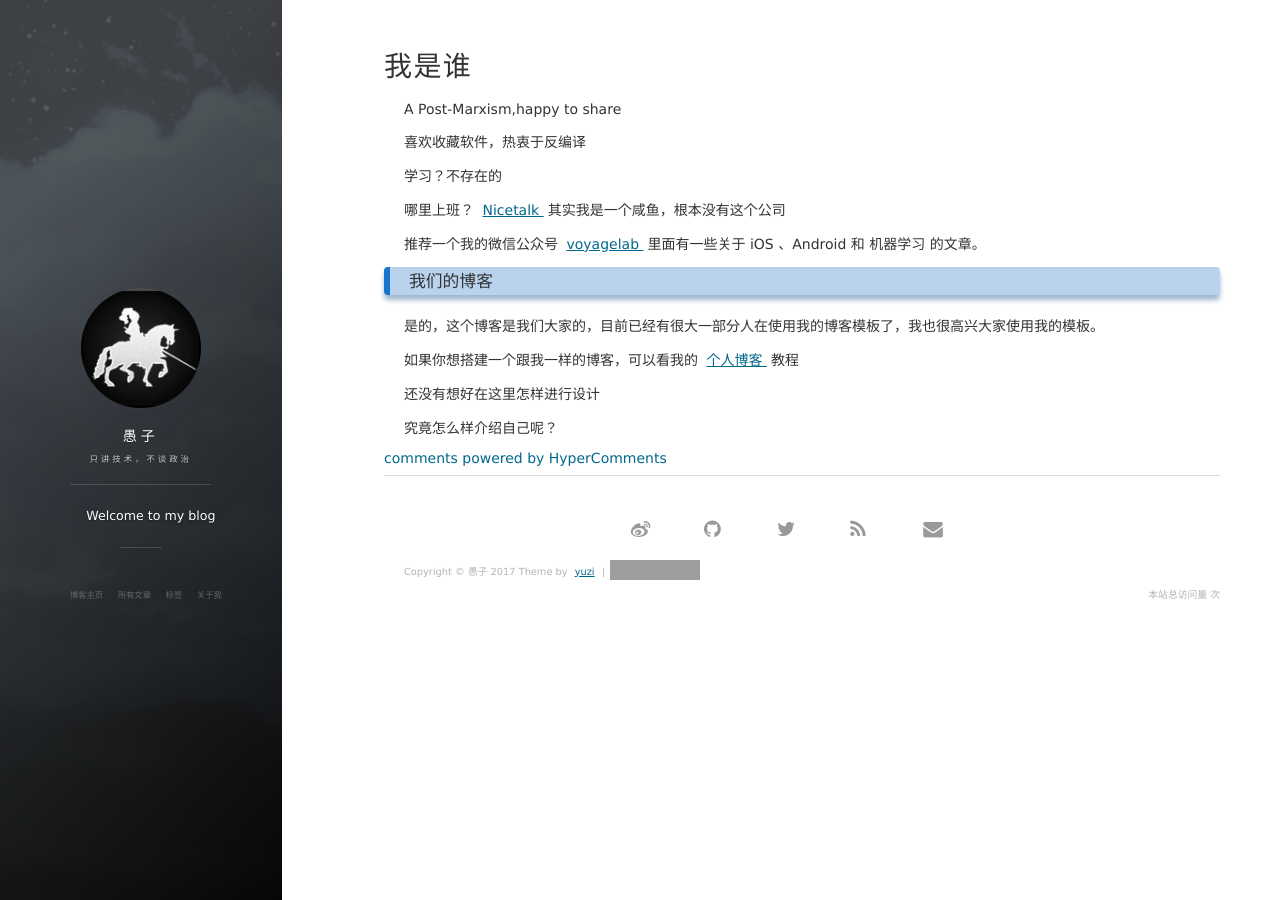
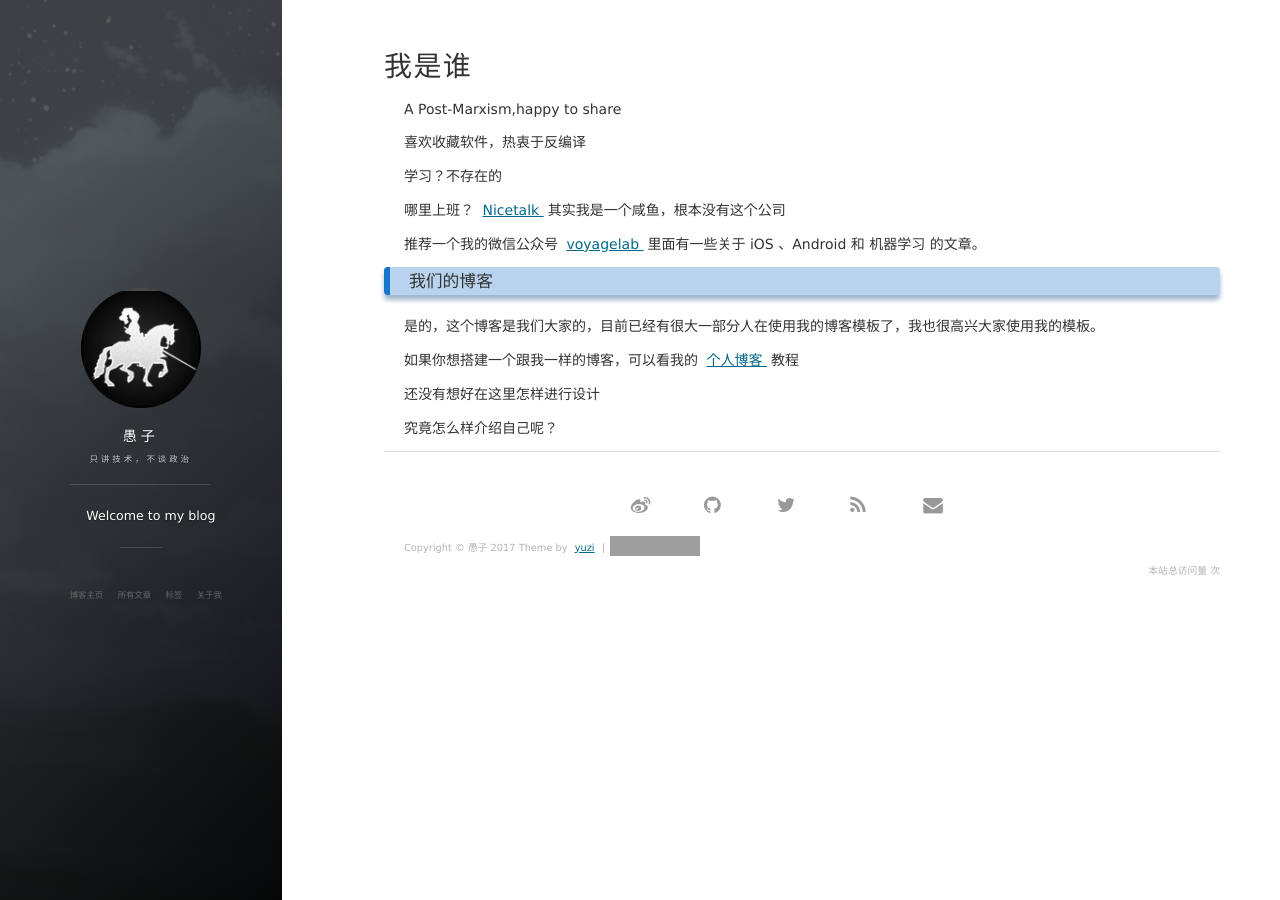
Before and after one commit to Yudezhi/Yudezhi.github.io, a Jekyll site: the page built from about.md, in a window 1280 px wide. Built offline with Jekyll 4.4.1, drawn with Linux system fonts in a browser that asks for light colours; nearby versions of some CDN libraries; comment, search, counter and statistics services are not loaded; some of the changed lines change nothing that is shown; grey boxes are pictures that could not be loaded.

Commit message:
commenttest

```diff
--- a/_config.yml
+++ b/_config.yml
@@ -24,7 +24,7 @@ social:
 # 百度统计
 # 使用博客模板请去掉或者更换 id
 baidu:
-    id: 8888888888888888888888
+    id: 8888888888888888888888  #新版的似乎不需要这要写，直接把代码复制到header 中就可以了
 
 # Google Analytics
 # 使用博客模板请去掉或者更换 id
--- a/_includes/comments.html
+++ b/_includes/comments.html
@@ -44,4 +44,4 @@ var s = document.getElementsByTagName("script")[0];
 s.parentNode.insertBefore(hcc, s.nextSibling);
 })();
 </script>
-<a href="http://hypercomments.com" rel = "nofollow" class="hc-link" title="comments widget">comments powered by HyperComments</a>
+<!--  <a href="http://hypercomments.com" rel = "nofollow" class="hc-link" title="comments widget">comments powered by HyperComments</a> -->
```
